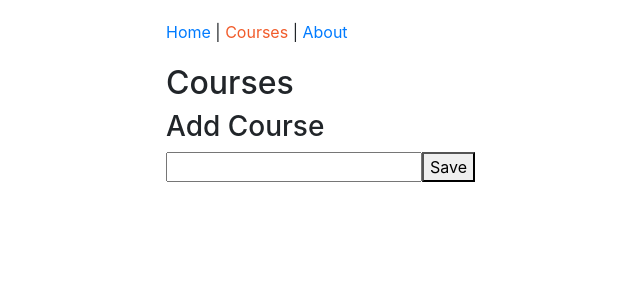
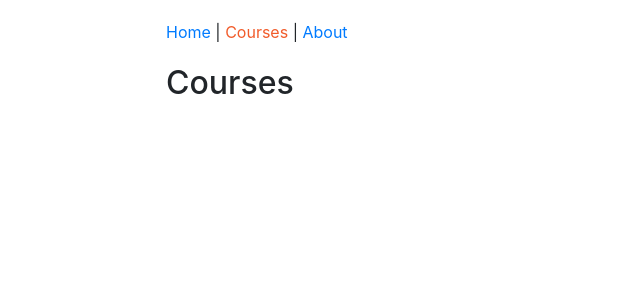
Before and after one commit to rodp82/pluralsight-courses, a React app in the folder building-applications-with-react-and-redux/: page /courses in a window 1280 px wide. Shown: the top 300 px of the page, without its empty margins (64-704 px from the left). Built offline with nearby package versions, Linux system fonts and the light colour scheme; what redux-immutable-state-invariant would draw is missing.

Commit message:
[10.4] Removed inline manage course form

```diff
--- a/building-applications-with-react-and-redux/src/components/courses/CoursesPage.js
+++ b/building-applications-with-react-and-redux/src/components/courses/CoursesPage.js
@@ -5,37 +5,14 @@
 import * as courseActions from '../../redux/actions/courseActions'
 
 class CoursesPage extends React.Component {
-  state = {
-    course: {
-      title: ''
-    }
-  }
-
-  handleChange = event => {
-    const course = { ...this.state.course, title: event.target.value }
-    this.setState({ course })
-  }
-
-  handleSubmit = event => {
-    event.preventDefault()
-    this.props.actions.createCourse(this.state.course)
-  }
-
   render() {
     return (
-      <form onSubmit={this.handleSubmit}>
+      <>
         <h2>Courses</h2>
-        <h3>Add Course</h3>
-        <input
-          type="text"
-          onChange={this.handleChange}
-          value={this.state.course.title}
-        />
-        <button type="submit">Save</button>
         {this.props.courses.map(course => (
           <div key={course.title}>{course.title}</div>
         ))}
-      </form>
+      </>
     )
   }
 }
```
